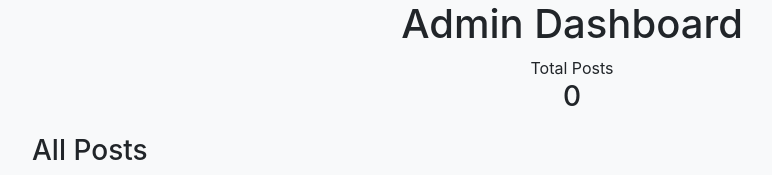
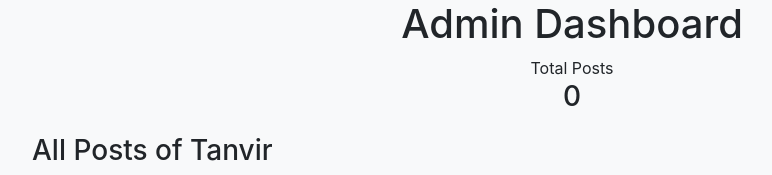
Before and after one commit to tanviralamcse/microservices, a Flask app: page /admin/dashboard in a window 1280 px wide. Shown: the part 168-343 px from the top of the page, without its empty margins (68-840 px from the left). Run offline with Flask 3, Linux system fonts and the light colour scheme; the visitor is signed in with stand-in values (Sample User, id 1); data that the repository does not hold is empty; some libraries are stand-ins or nearby versions.

Commit message:
dashboard changes

```diff
--- a/templates/dashboard.html
+++ b/templates/dashboard.html
@@ -28,7 +28,7 @@
     <div class="dashboard-container">
         <!-- Right panel for displaying posts -->
         <div>
-            <h3>All Posts</h3>
+            <h3>All Posts of Tanvir</h3>
             <table class="table">
                 <thead>
                     <tr>
```
Also changed, not shown: 1 other file.
